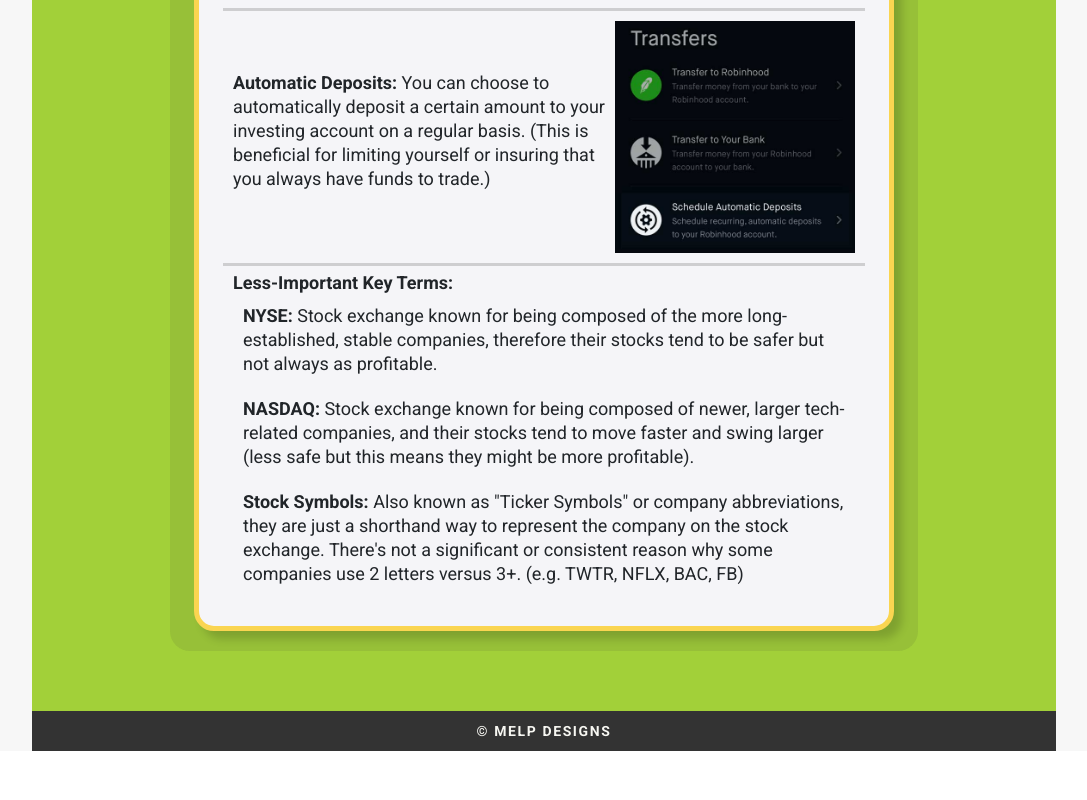
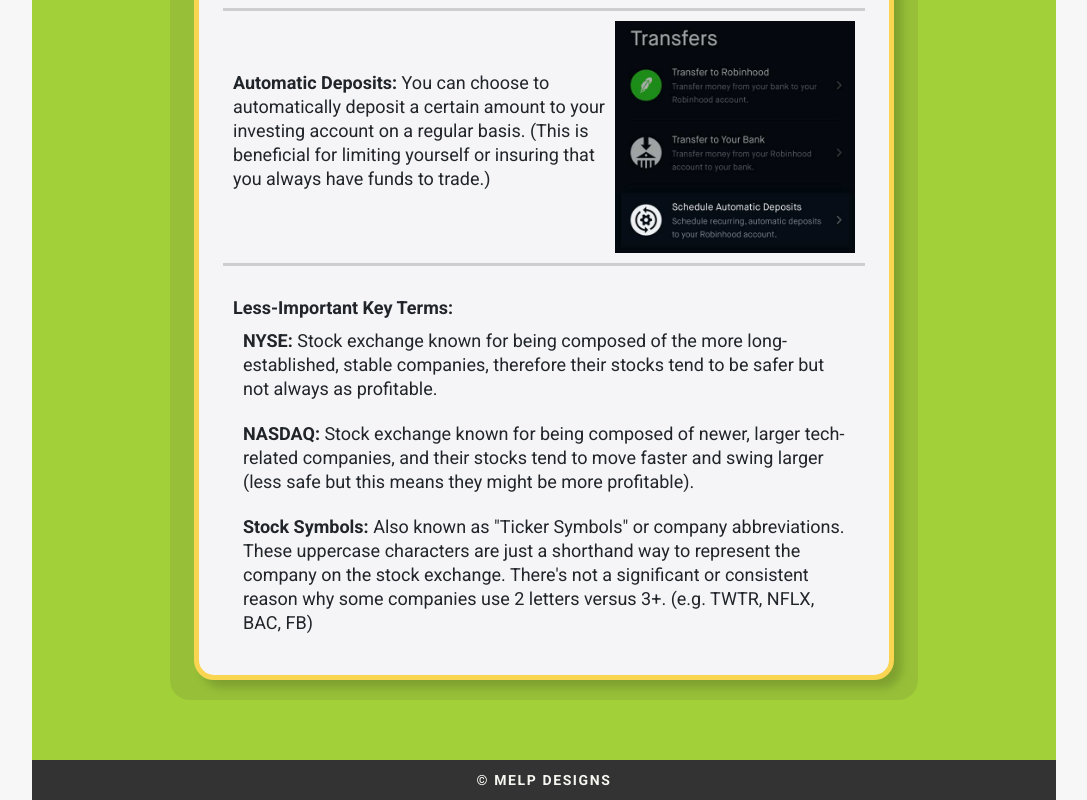
Before and after one commit to melanierosson/mysavei, a React (Create React App) app: page /all in a window 1280 px wide. Shown: the part 4272-5072 px from the top of the page, without its empty margins (96-1183 px from the left). Before the commit the page ends 5023 px from the top, so only its background shows below. Built offline with nearby package versions, Linux system fonts and the light colour scheme.

Commit message:
updated some of the stocks need to know verbiage content and styles

```diff
--- a/src/components/ContentStocks.js
+++ b/src/components/ContentStocks.js
@@ -79,7 +79,7 @@
                 <ul className="sublist" style={showContent ? { display: 'block' } : { display: 'none' }}>
                     <li id="spgi">
                         <p>
-                            <b>S&amp;P 500:</b> Group of the 500 largest companies on the U.S. stock exchange.
+                            <b>S&amp;P 500:</b> Group of the 500 largest companies on the U.S. stock exchange. It's <a href="#symbols">stock symbol</a> is GSPC, but is not available to purchase on Robinhood.
                         </p>
                     </li>
                     <li>
@@ -135,7 +135,7 @@
             <img src={autoDepositImg} alt="Schedule Automatic Deposits button under the Transfers area of Robinhood"/>
         </li>
         <li style={{flexDirection:'column', alignItems:'flex-start'}}>
-            <p style={{marginBottom:'0'}}>
+            <p style={{marginBottom:'0', marginTop:'30px'}}>
                 <b>Less-Important Key Terms:</b>
                 <br /><br className="hide-on-desktop"/>
                 <ul className="sublist">
@@ -151,7 +151,7 @@
                     </li>
                     <li id="symbols">
                         <p style={{ marginBottom: '0' }}>
-                            <b>Stock Symbols:</b> Also known as "Ticker Symbols" or company abbreviations, they are just a shorthand way to represent the company on the stock exchange. There's not a significant or consistent reason why some companies use 2 letters versus 3+. (e.g. TWTR, NFLX, BAC, FB)
+                            <b>Stock Symbols:</b> Also known as "Ticker Symbols" or company abbreviations. These uppercase characters are just a shorthand way to represent the company on the stock exchange. There's not a significant or consistent reason why some companies use 2 letters versus 3+. (e.g. TWTR, NFLX, BAC, FB)
                         </p>
                     </li>
                 </ul>
```
